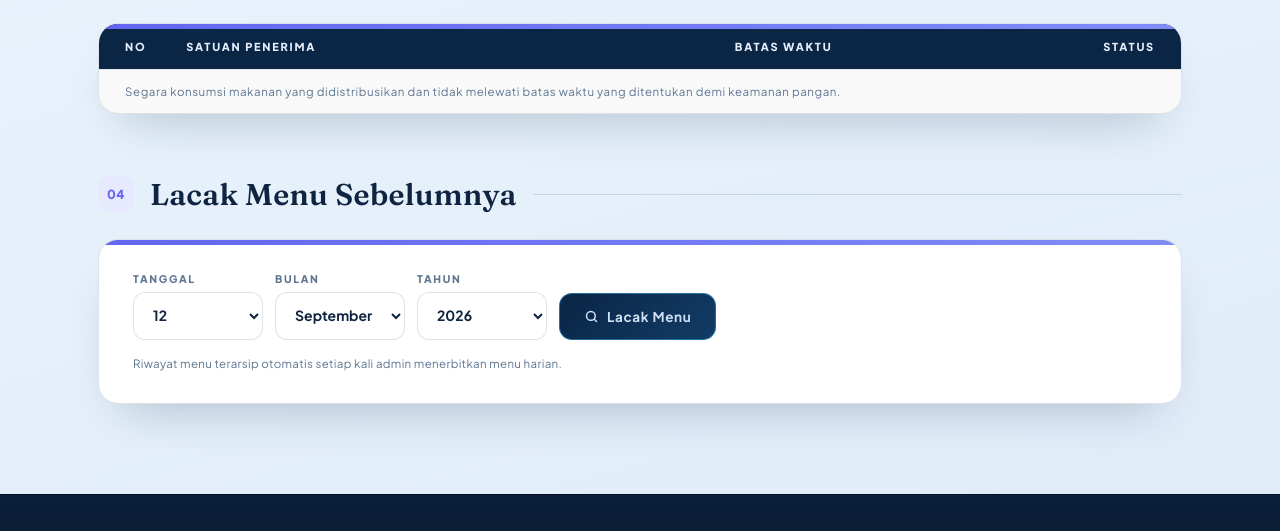
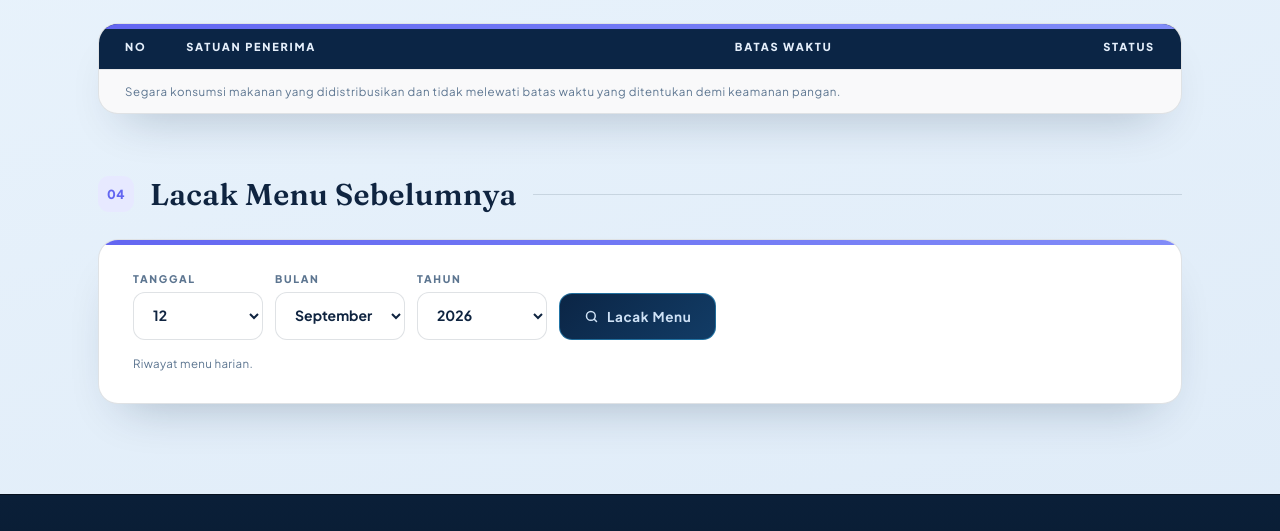
Before and after one commit to hamk4dev/menu-sppg, a website: page index.html in a window 1280 px wide. Shown: the part 1768-2299 px from the top of the page. Drawn offline with Linux system fonts and the light colour scheme; no server answers.

Commit message:
Change hint text for archived menu
Updated hint text for archived menu history.

```diff
--- a/index.html
+++ b/index.html
@@ -171,7 +171,7 @@
           </button>
         </div>
         <div class="riw-result" id="riwResult"></div>
-        <div class="riw-hint">Riwayat menu terarsip otomatis setiap kali admin menerbitkan menu harian.</div>
+        <div class="riw-hint">Riwayat menu harian.</div>
       </div>
     </section>
   </main>
```
